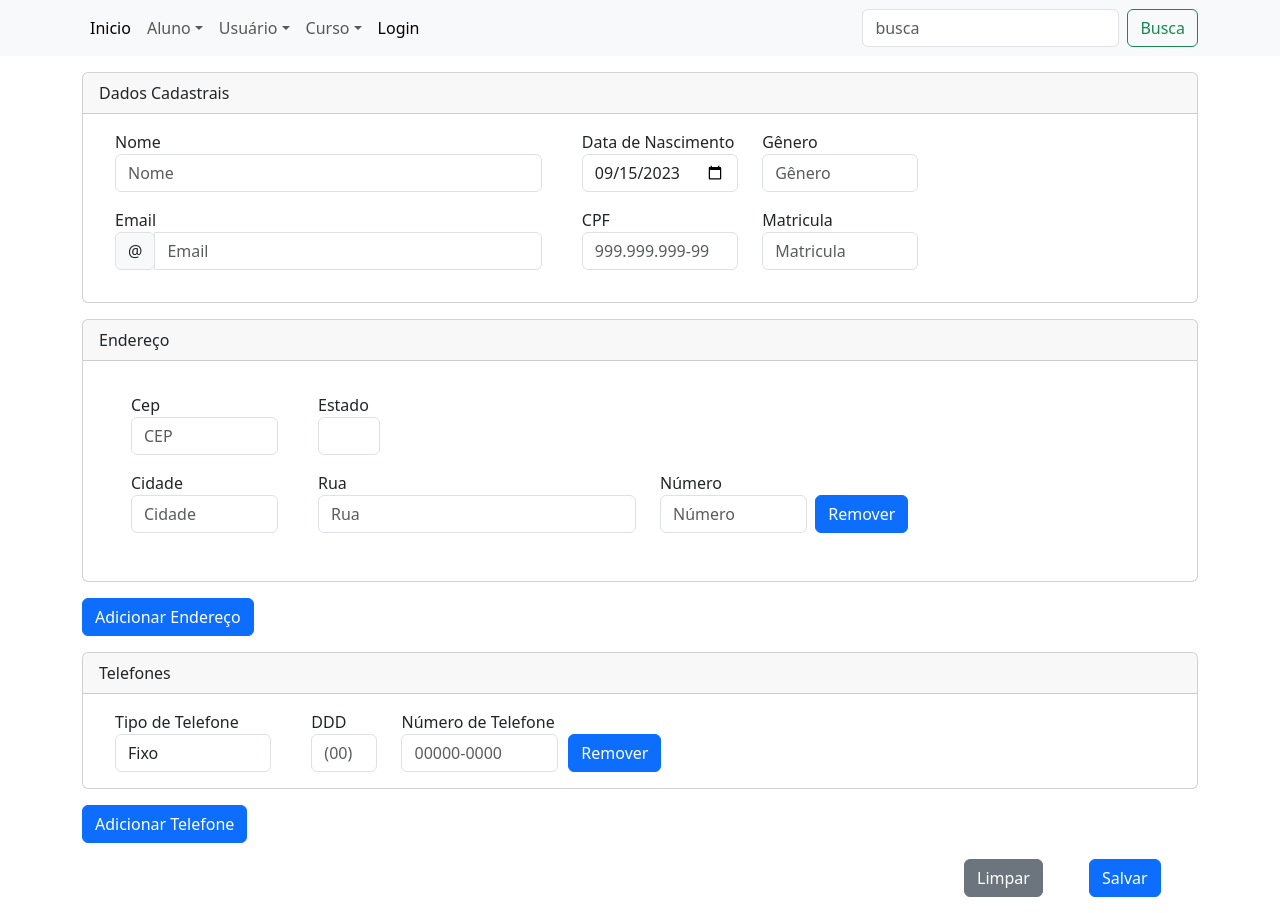
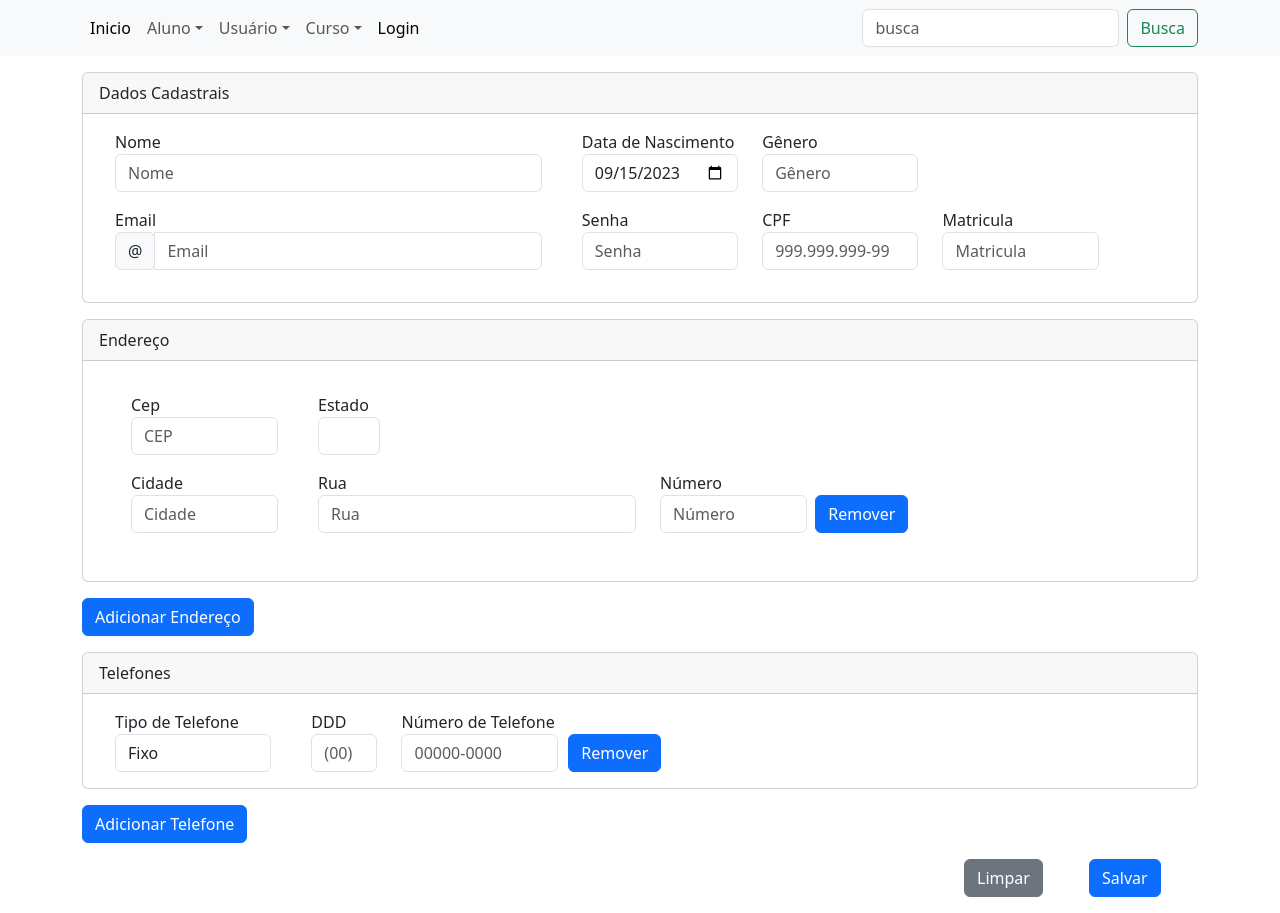
Before and after one commit to gilneiaquino/escolar-web, a React (Create React App) app: page /usuario-form in a window 1280 px wide. Built offline with nearby package versions, Linux system fonts and the light colour scheme.

Commit message:
Implementação do campo senha

```diff
--- a/src/app/Usuario/UsuarioController.ts
+++ b/src/app/Usuario/UsuarioController.ts
@@ -53,7 +53,7 @@ class UsuarioController {
 
   public async criarUsuario(usuario: Usuario): Promise<Usuario> {
     try {
-      const novoUsuario = await this.usuarioService.criar(usuario);
+      const novoUsuario = await this.usuarioService.cadastrar(usuario);
       return novoUsuario;
     } catch (error) {
       throw new Error('Erro ao criar usuário');
--- a/src/app/Usuario/UsuarioForm.tsx
+++ b/src/app/Usuario/UsuarioForm.tsx
@@ -10,7 +10,7 @@ const UsuarioForm: React.FC = () => {
   const dispatch = useDispatch();
 
   const initialState: Usuario = {
-    id: undefined,
+    id: '',
     nome: '',
     dataNascimento: new Date(),
     genero: '',
@@ -30,7 +30,8 @@ const UsuarioForm: React.FC = () => {
       tipo: 'Residencial'
     }],
     email: '',
-    cpf: ''
+    cpf: '',
+    senha: ''
   };
 
   const [usuario, setUsuario] = useState(initialState);
@@ -41,6 +42,9 @@ const UsuarioForm: React.FC = () => {
   const [erroMatricula, setErroMatricula] = useState<string>('');
   const [erroCpf, setErroCpf] = useState<string>('');
   const [erroEmail, setErroEmail] = useState<string>('');
+  const [erroSenha, setErroSenha] = useState<string>('');
+
+
 
   const { id } = useParams();
 
@@ -141,6 +145,11 @@ const UsuarioForm: React.FC = () => {
       setErroEmail('O campo Email é obrigatório.');
     }
 
+    if (usuario.email.trim() === '') {
+      setErroSenha('O campo Senha é obrigatório.');
+    }
+
+
     if (usuario.genero.trim() === '') {
       setErroGenero('O campo Gênero é obrigatório.');
     }
@@ -176,7 +185,8 @@ const UsuarioForm: React.FC = () => {
       email: usuario.email,
       enderecos: usuario.enderecos,
       telefones: usuario.telefones,
-      matricula: usuario.matricula
+      matricula: usuario.matricula,
+      senha: usuario.senha
     };
 
     usuarioController.handleAdicionarUsuario(
@@ -209,7 +219,8 @@ const UsuarioForm: React.FC = () => {
         tipo: 'Residencial'
       }],
       email: '',
-      cpf: ''
+      cpf: '',
+      senha: ''
     });
   };
 
@@ -305,6 +316,17 @@ const UsuarioForm: React.FC = () => {
                   />
                   {erroEmail && <div className="invalid-feedback">{erroEmail}</div>}
                 </div>
+              </div>
+              <div className="form-group col-md-2">
+                <label>Senha</label>
+                <input
+                  className={`form-control ${erroSenha && 'is-invalid'}`}
+                  type="password"
+                  placeholder="Senha"
+                  value={usuario.senha}
+                  onChange={(e) => setUsuario({ ...usuario, senha: e.target.value })}
+                />
+                {erroSenha && <div className="invalid-feedback">{erroSenha}</div>}
               </div>
               <div className="form-group col-md-2">
                 <label>CPF</label>
--- a/src/app/Usuario/UsuarioService.ts
+++ b/src/app/Usuario/UsuarioService.ts
@@ -23,9 +23,9 @@ class UsuarioService {
     },
   };
 
-  public async criar(usuario: Usuario): Promise<Usuario> {
+  public async cadastrar(usuario: Usuario): Promise<Usuario> {
     try {
-      const response = await axios.post(this.baseURL, usuario, this.customConfig);
+      const response = await axios.post<Usuario>('http://localhost:8080/api/usuarios/cadastro', usuario, this.customConfig);
       return response.data;
     } catch (error: any) {
       throw error;
--- a/src/app/modelos/Usuario.ts
+++ b/src/app/modelos/Usuario.ts
@@ -2,7 +2,7 @@ import { Endereco } from "./Endereco";
 import { Telefone } from "./Telefone";
 
 export interface Usuario {
-    id?: number;
+    id?: string;
     nome: string;
     dataNascimento: Date;
     genero: string;
@@ -11,4 +11,6 @@ export interface Usuario {
     enderecos: Endereco[];
     telefones: Telefone[];
     matricula: string;
+    senha: string;
+
 }
```
